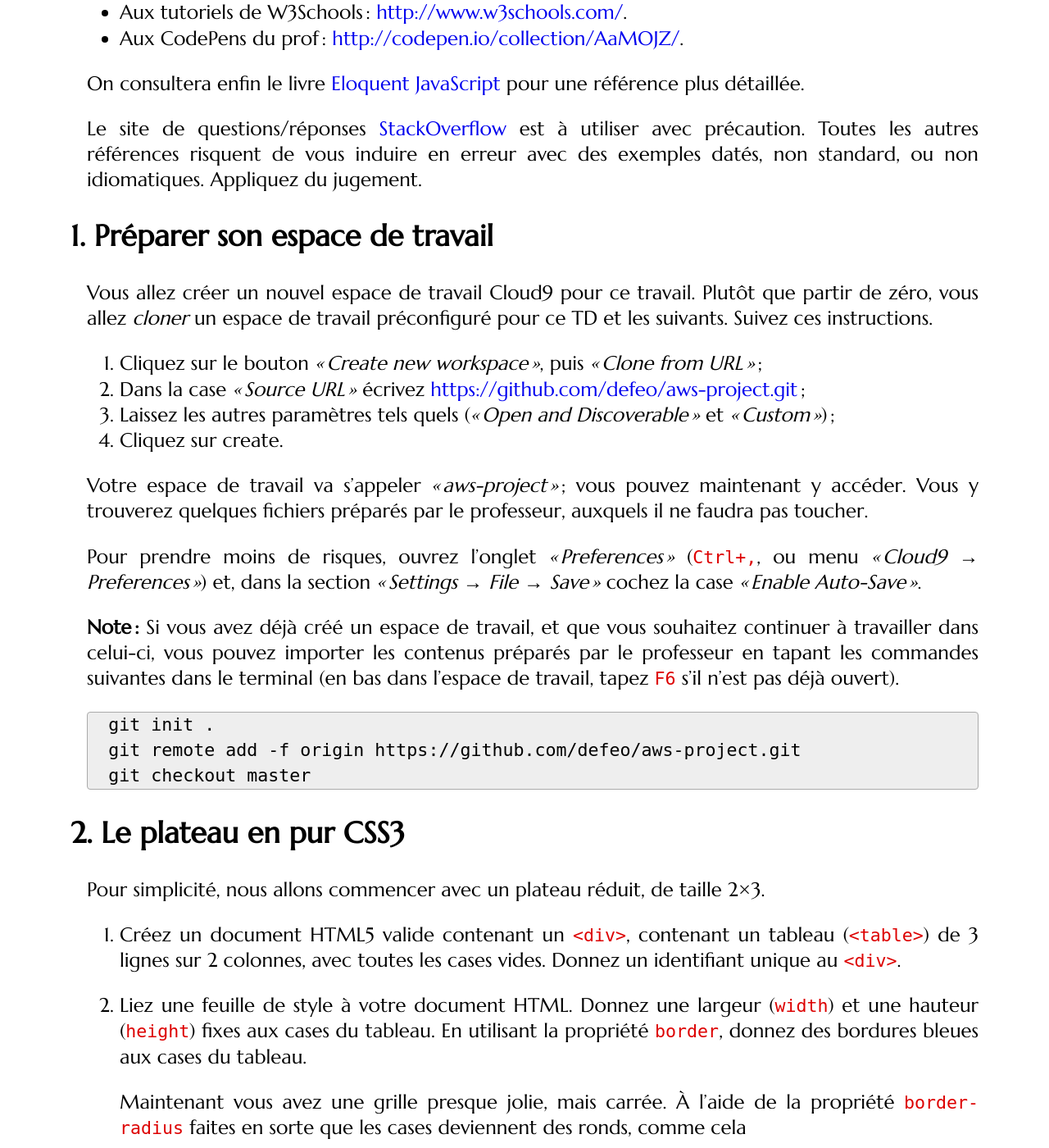
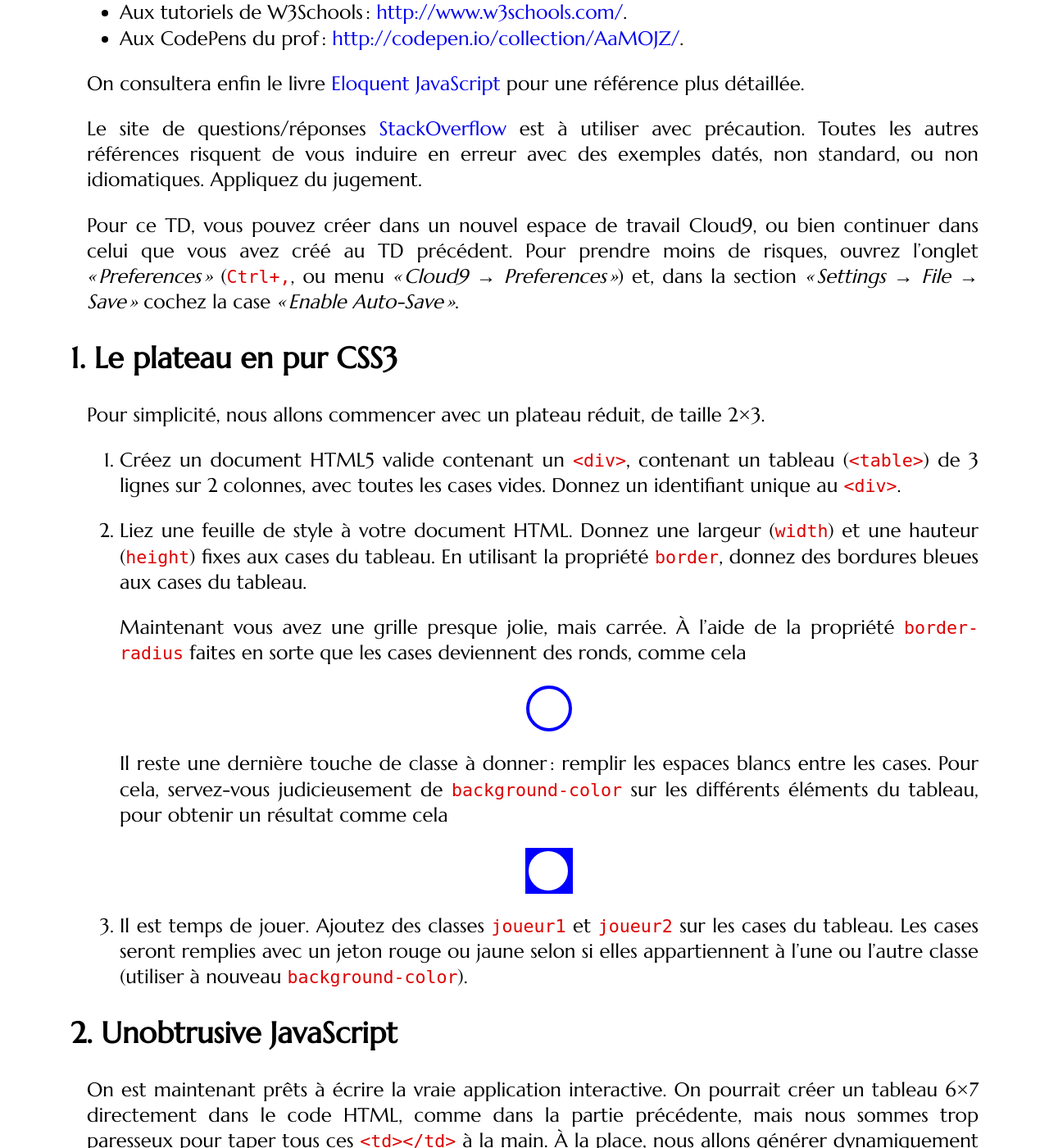
Before and after one commit to defeo/aws, a Jekyll site: the page built from tutorials/tutorial2.md, in a window 1280 px wide and 1400 px high, scrolled down 479 px. Shown: the whole window at 82% size. Built offline with Jekyll 4.4.1, drawn with Linux system fonts in a browser that asks for light colours; nearby versions of some CDN libraries; some web fonts are replaced; some of the changed text lies outside the part shown.

Commit message:
Removed useless git clone from TD 2

```diff
--- a/tutorials/tutorial2.md
+++ b/tutorials/tutorial2.md
@@ -30,42 +30,11 @@ précaution. Toutes les autres références risquent de vous induire en
 erreur avec des exemples datés, non standard, ou non
 idiomatiques. Appliquez du jugement.
 
-
-## Préparer son espace de travail
-
-Vous allez créer un nouvel espace de travail Cloud9 pour ce
-travail. Plutôt que partir de zéro, vous allez *cloner* un espace de
-travail préconfiguré pour ce TD et les suivants. Suivez ces
-instructions.
-
-1. Cliquez sur le bouton *« Create new workspace »*, puis *« Clone
-   from URL »* ;
-2. Dans la case *« Source URL »* écrivez
-   <https://github.com/defeo/aws-project.git> ;
-3. Laissez les autres paramètres tels quels (*« Open and
-   Discoverable »* et *« Custom »*) ;
-4. Cliquez sur create.
-
-Votre espace de travail va s'appeler *« aws-project »* ; vous pouvez
-maintenant y accéder. Vous y trouverez quelques fichiers préparés par
-le professeur, auxquels il ne faudra pas toucher.
-
-Pour prendre moins de risques, ouvrez l'onglet *« Preferences »*
-(`Ctrl+,`, ou menu *« Cloud9 → Preferences »*) et, dans la section
-*« Settings → File → Save »* cochez la case *« Enable Auto-Save »*.
-
-**Note :** Si vous avez déjà créé un espace de travail, et que vous
-souhaitez continuer à travailler dans celui-ci, vous pouvez importer
-les contenus préparés par le professeur en tapant les commandes
-suivantes dans le terminal (en bas dans l'espace de travail, tapez
-`F6` s'il n'est pas déjà ouvert).
-
-~~~
-git init .
-git remote add -f origin https://github.com/defeo/aws-project.git
-git checkout master
-~~~
-{:.bash}
+Pour ce TD, vous pouvez créer dans un nouvel espace de travail Cloud9,
+ou bien continuer dans celui que vous avez créé au TD précédent.  Pour
+prendre moins de risques, ouvrez l'onglet *« Preferences »* (`Ctrl+,`,
+ou menu *« Cloud9 → Preferences »*) et, dans la section *« Settings →
+File → Save »* cochez la case *« Enable Auto-Save »*.
 
 
 ## Le plateau en pur CSS3
```
Also changed, not shown: other parts of tutorials/tutorial2.md (+1 -1 lines).
